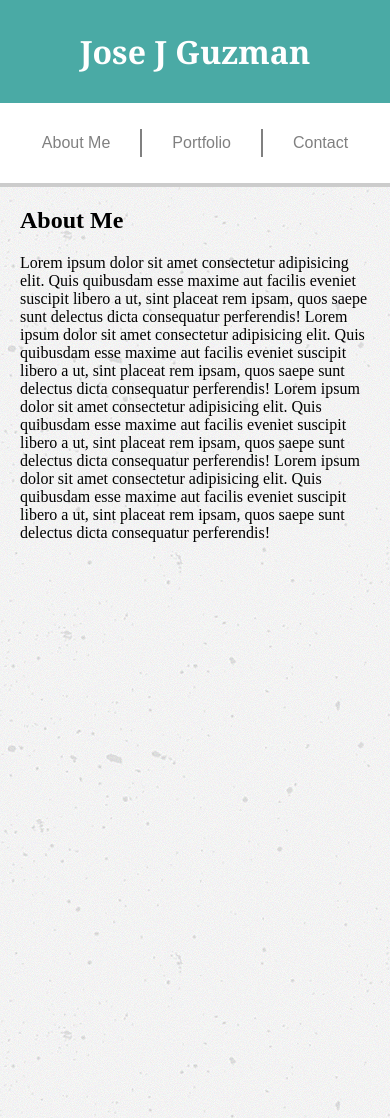
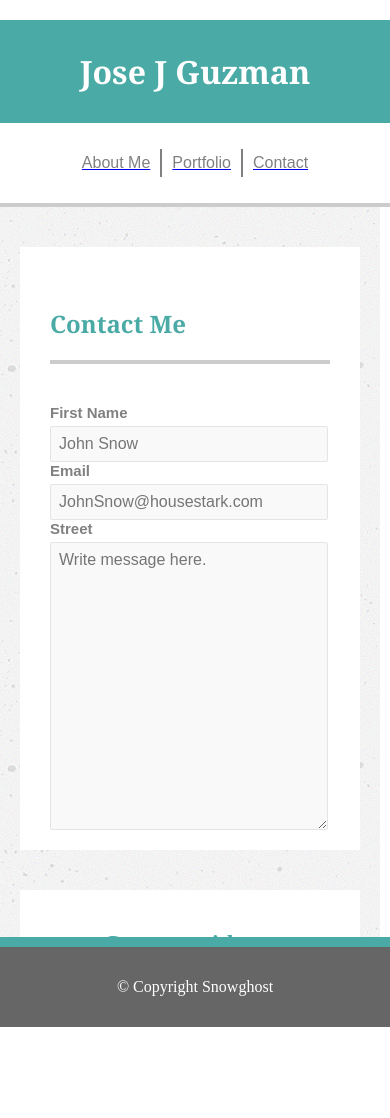
Before and after one commit to snowghost24/Responsive-Portfolio, a plain HTML site: page contact.html in a window 390 px wide. Shown: the top 1118 px of the page. After the commit the page ends 1027 px from the top, so only its background shows below. Drawn offline with Linux system fonts and the light colour scheme.

Commit message:
added css to contact.html at 992px

```diff
--- a/contact.html
+++ b/contact.html
@@ -6,15 +6,35 @@
 	<meta name="viewport" content="width=device-width, initial-scale=1.0">
 	<meta http-equiv="X-UA-Compatible" content="ie=edge">
 	<link rel="stylesheet" href="assets/css/style.css">
+	<link rel="stylesheet" href="https://cdnjs.cloudflare.com/ajax/libs/font-awesome/4.7.0/css/font-awesome.min.css">
+
 	<!-- TODO: move style into style.css -->
 	<style>
+		/* css reset */
+
 		html,
 		body,
-      h1 {
+		h1,
+		h2,
+		h3 {
 			margin: 0px;
 			padding: 0px;
 		}
+
+		p {
+			font-family: 'Arial', 'Helvetica Neue', Helvetica, sans-serif;
+			color: gray;
+			font-size: 20px;
+			line-height: 160%;
+		}
 		/* targets nav bar */
+
+		#wrapper {
+			max-width: 991px;
+			margin-left: auto;
+			margin-right: auto;
+		}
+
 
 		#t-container {
 			border-bottom: 4px solid #cccccc;
@@ -25,8 +45,6 @@
 			flex-direction: row;
 			justify-content: space-around;
 			align-items: center;
-
-         /* align-items: center; */
 		}
 
 		.t-item {
@@ -60,73 +78,52 @@
 		/* targets middle content div */
 
 		#m-container {
-         height: 1200px;
+
 			background-image: url("assets/images/concrete.png");
-         height: 1200px;
+			height: 700px;
 			overflow: scroll;
 			display: flex;
-         /* flex-wrap: wrap;
-         flex-direction: row; */
 			padding-bottom: 30px;
 			padding-left: 20px;
 			padding-right: 20px;
-
-
-
-         /*TODO:Make sure you include the image at the e
-         /* background-image: url("../images/concrete.png"); */
 		}
 
-
-      @media only screen and (max-width: 992px) {
-         #t-container {}
+		.middle-section {
+			display: flex;
+			background-color: white;
 		}
-
-      @media only screen and (max-width: 768px) {
-         #t-container {}
-         .t-item1 {
-            display: flex;
-            justify-content: center;
-            min-width: 340px;
+		.left-section {
+			background-color: white;
 
 		}
 
-
-
-         @media only screen and (max-width: 640px) {
-
-            /* targets nav bar */
-            #t-container {
-               flex-direction: column;
+		#contact-me {
 			background-color: white;
-               display: flex;
-               padding-top: 0px;
-            }
+			color: #4aaaa5;
+			font-family: 'Georgia', Times, Times New Roman, serif;
+			padding-top: 10px;
+			margin-bottom: 20px;
 		}
 
-         .t-item {
-            width: 100%;
-            text-align: center;
-
+		.ms-div {
+			margin-left: 30px;
+			margin-top: 40px;
+			margin-right: 30px;
 		}
 
-         .t-item2 {
-            display: flex;
-            justify-content: center;
+		.ms-div1 {
+			padding-top: 10px;
+			border-bottom: 4px solid #cccccc;
+		}
+		/* Targets footer and bottom container */
 
-         }
-         .list-item {
-            padding-left: 30px;
-            padding-right: 30px;
-         }
-
-         /* targets header  */
 		#b-container {
 			background-color: #666666;
 			display: flex;
 			height: 90px;
 			justify-content: center;
 		}
+
 		footer {
 			justify-content: flex-end;
 			border-top: 10px solid #4aaaa5;
@@ -136,19 +133,278 @@
 			flex: 1;
 			justify-content: center;
 		}
+
 		#copyright {
 			color: white;
 		}
+		/* Targets connect box */
 
-
-         /* Targets middle content */
-
-         .middle-section {
-            display: flex;
+		#connect-box {
 			background-color: white;
 		}
 
+		.connect-item {
+			display: flex;
+			flex-direction: column;
+			align-items: center;
+			justify-content: center;
+		}
 
+		.connect-item1 {
+			border-bottom: 4px solid #cccccc;
+			text-align: center;
+			padding: 40px;
+			color: #4aaaa5;
+		}
+
+		.connect-item2 {
+			display: flex;
+			justify-content: space-around;
+			flex-direction: row;
+			padding-bottom: 30px;
+			padding-top: 20px;
+		}
+
+		#icon1 {
+			margin-left: 20%;
+		}
+
+		#icon3 {
+			margin-right: 20%;
+		}
+		/* icons transitions */
+
+		.iconic1 {
+			color: #4aaaa5;
+			-webkit-transition: width 2s, height 2s, -webkit-transform 2s;
+			/* Safari */
+			transition: color 2s ease, width 2s, height 2s, transform 2s;
+		}
+
+		.iconic1:hover {
+			-webkit-transform: rotate(360deg);
+			/* Safari */
+			transform: translateY(+30px);
+			color: black;
+		}
+
+		.iconic2 {
+			color: #4aaaa5;
+			-webkit-transition: width 2s, height 2s, -webkit-transform 2s;
+			/* Safari */
+			transition: color 2s ease, width 2s, height 2s, transform 2s;
+		}
+
+		.iconic2:hover {
+			-webkit-transform: rotate(360deg);
+			/* Safari */
+			transform: translateY(+30px);
+			color: #0084bf;
+		}
+
+		.iconic3 {
+			color: #4aaaa5;
+			-webkit-transition: width 2s, height 2s, -webkit-transform 2s;
+			/* Safari */
+			transition: color 2s ease, width 2s, height 2s, transform 2s;
+		}
+
+		.iconic3:hover {
+			-webkit-transform: rotate(360deg);
+			/* Safari */
+			transform: translateY(+30px);
+			color: #e05800;
+		}
+		/* Targets form*/
+
+		form {
+
+			padding: 0 20px 20px 20px;
+		}
+
+		input,
+		label,
+		textarea {
+			display: block;
+			width: 100%;
+			font-family: 'Arial', 'Helvetica Neue', Helvetica, sans-serif;
+			color: gray;
+			font-size: 15px;
+		}
+
+		label {
+			font-weight: bold;
+			margin-bottom: 5px;
+		}
+
+		input,
+		textarea {
+			background: #f9f9f9;
+			border: 1px solid #e5e5e5;
+			border-radius: 2px;
+			font-size: 16px;
+			padding: 8px;
+		}
+	</style>
+
+
+	<style>
+		/*
+   //TODO:Media Query does not respond at this ration */
+
+		@media only screen and (max-width: 993px) {
+			#wrapper {
+				max-width: 993px;
+			}
+			#m-container {
+				flex-direction: row;
+				height: 700px;
+				overflow: scroll;
+				display: flex;
+				padding-bottom: 30px;
+				padding-left: 20px;
+				padding-right: 20px;
+				margin-right: 10px;
+			flex: 1;}
+
+
+		#connect-box {
+			margin-left: 80px;
+			margin-top: 40px;
+			max-height: 250px;
+		flex-grow: 1
+
+
+		}
+
+		.middle-sections {
+			flex-grow: 3;
+			margin-top: 40px;
+		}
+		.left-section {
+			display: flex;
+			flex-direction: column;
+			flex-grow: 3;
+		}
+
+		form {
+			margin-left: -20px;
+		}
+
+
+   }
+
+
+			/* #m-container {
+			flex-direction: column;
+			flex-wrap: wrap;
+			height: 700px;
+			overflow: scroll;
+			display: flex;
+			padding-bottom: 30px;
+			padding-left: 20px;
+			padding-right: 20px;
+			margin-right: 10px
+		} */
+			 /* .middle-sections {
+				display: flex;
+				padding-top: 25px;
+				justify-content: space-around;
+
+			}
+
+			.section {
+				flex-grow: 1;
+			}
+
+			.left-section {
+				flex-grow: 2;
+				padding-right: 20px;
+			}
+
+			.right-section {
+				flex-flow: 1;
+				padding-left: 20px;
+				min-width: 270px;
+			}  */
+
+
+
+
+
+
+		@media only screen and (max-width: 768px) {
+			#m-container {
+				display: flex;
+			flex-direction: column;
+			height: 700px;
+			overflow: scroll;
+			display: flex;
+			padding-bottom: 30px;
+			padding-left: 20px;
+			padding-right: 20px;
+			margin-right: 10px
+		}
+
+		#connect-box {
+			margin-bottom: 20px;
+			margin-top: 40px;
+			margin-left: 0px;
+			max-height: 279px;
+		}
+
+
+		}
+
+		@media only screen and (max-width: 640px) {
+			.t-item1 {
+				background-color: #4aaaa5;
+				color: white;
+				font-family: 'Georgia', Times, Times New Roman, serif;
+				padding: 30px 40px;
+				width: 100%;
+			text-align: center;
+			}
+
+		#t-container {
+			border-bottom: 4px solid #cccccc;
+			font-family: 'Arial', 'Helvetica Neue', Helvetica, sans-serif;
+			background-color: white;
+			display: flex;
+			padding-top: 20px;
+			flex-direction: column;
+			justify-content: center;
+			align-items: center;
+		}
+
+		#m-container {
+			flex-direction: column;
+			height: 700px;
+			overflow: scroll;
+			display: flex;
+			padding-bottom: 30px;
+			padding-left: 20px;
+			padding-right: 20px;
+			margin-right: 10px;
+
+		}
+		.left-section {
+			display: flex;
+			flex-direction: column;
+			flex-grow: 1px;
+		}
+
+
+
+		#connect-box {
+
+			margin-bottom: 20px;
+			margin-top: 40px;
+			width: auto;
+		}
+
+
+			/* Place CSS ABOVE */
 		}
 	</style>
 </head>
@@ -159,9 +415,15 @@
 		<div id="t-container" class="container">
 			<h1 class="t-item t-item1">Jose J Guzman</h1>
 			<ul class="t-item t-item2">
+				<a href="index.html">
 					<li class="list-item list-item1">About Me</li>
+				</a>
+				<a href="portfolio.html">
 					<li class="list-item list-item2">Portfolio</li>
+				</a>
+				<a href="contact.html">
 					<li class="list-item list-item3">Contact</li>
+				</a>
 			</ul>
 		</div>
 		<!-- this is the suble patter background -->
@@ -169,37 +431,50 @@
 
 			<!-- set to handle middle section layout -->
 			<div class="middle-sections">
-
 				<div class="left-section section">
-               <div><h2>About Me</h2></div>
-                  <div class="img1">
-
+					<div class="ms-div ms-div1">
+						<h2 id="contact-me">Contact Me</h2>
 					</div>
-               Lorem ipsum dolor sit amet consectetur adipisicing elit. Quis quibusdam esse maxime aut facilis eveniet suscipit libero a
-               ut, sint placeat rem ipsam, quos saepe sunt delectus dicta consequatur perferendis! Lorem ipsum dolor sit
-               amet consectetur adipisicing elit. Quis quibusdam esse maxime aut facilis eveniet suscipit libero a ut, sint
-               placeat rem ipsam, quos saepe sunt delectus dicta consequatur perferendis! Lorem ipsum dolor sit amet consectetur
-               adipisicing elit. Quis quibusdam esse maxime aut facilis eveniet suscipit libero a ut, sint placeat rem ipsam,
-               quos saepe sunt delectus dicta consequatur perferendis! Lorem ipsum dolor sit amet consectetur adipisicing
-               elit. Quis quibusdam esse maxime aut facilis eveniet suscipit libero a ut, sint placeat rem ipsam, quos saepe
-               sunt delectus dicta consequatur perferendis!
+					<div class="ms-div ms-div2">
+						<form>
+							<div class='fieldset'>
+								<label>First Name</label>
+								<input placeholder='John Snow' type='text'>
 							</div>
-
-            <div class="right-section section">
+							<div class='fieldset'>
+								<label>Email</label>
+								<input placeholder='JohnSnow@housestark.com' type='email'>
+							</div>
+							<div class='fieldset'>
+								<label>Street</label>
+								<textarea rows="15" cols="" placeholder="Write message here."></textarea>
+							</div>
+						</form>
+					</div>
 				</div>
 			</div>
 
+
+
+		<div id="connect-box">
+			<div class="connect-item connect-item1">
+				<h2>Connect with me</h2>
 			</div>
-
+			<div class="connect-item connect-item2">
+				<a href="https://github.com/snowghost24"><i id="icon1" class="connect-icon iconic1 fa fa-github-square fa-4x" aria-hidden="true"></i></a>
+				<a href="https://www.linkedin.com/in/jose-guzman-05746375/"><i id="icon2" class="connect-icon iconic2 fa fa-linkedin-square fa-4x" aria-hidden="true"></i></a>
+				<a href="https://stackoverflow.com/users/8027693/jose-guzman"> <i id="icon3" class="connect-icon iconic3 fa fa-stack-overflow fa-4x" aria-hidden="true"></i></a>
+			</div>
+		</div>
+	</div>
 		<div id="b-container" class="container">
 				<footer>
 					<div id="copyright">
-               &copy; Copyright Snowghost</div>
+						&copy; Copyright Snowghost
 					</div>
 				</footer>
 			</div>
 	</div>
-
 </body>
 
 </html>
```
Also changed, not shown: index.html (+10 -4 lines), portfolio.html (+73 -0 lines). Lines whose indentation alone changed are shown as unchanged.
